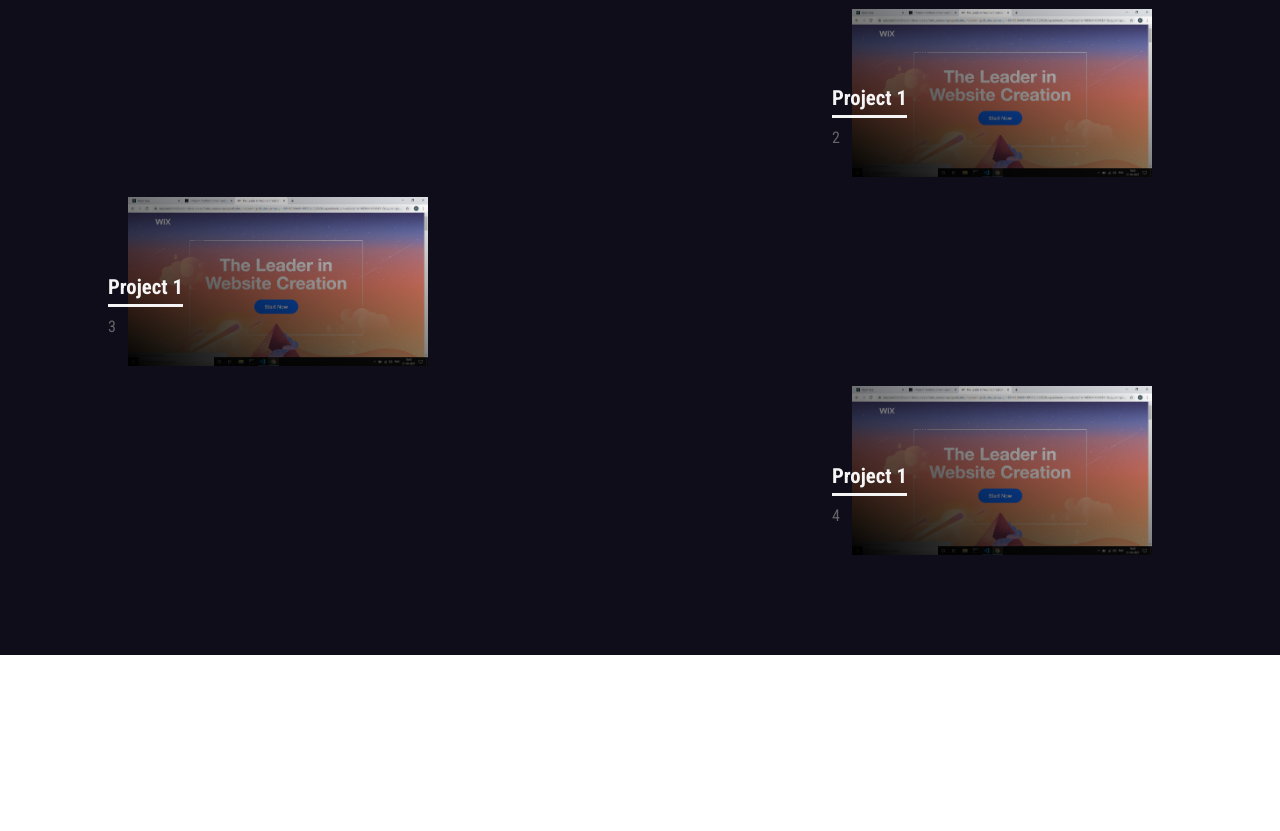
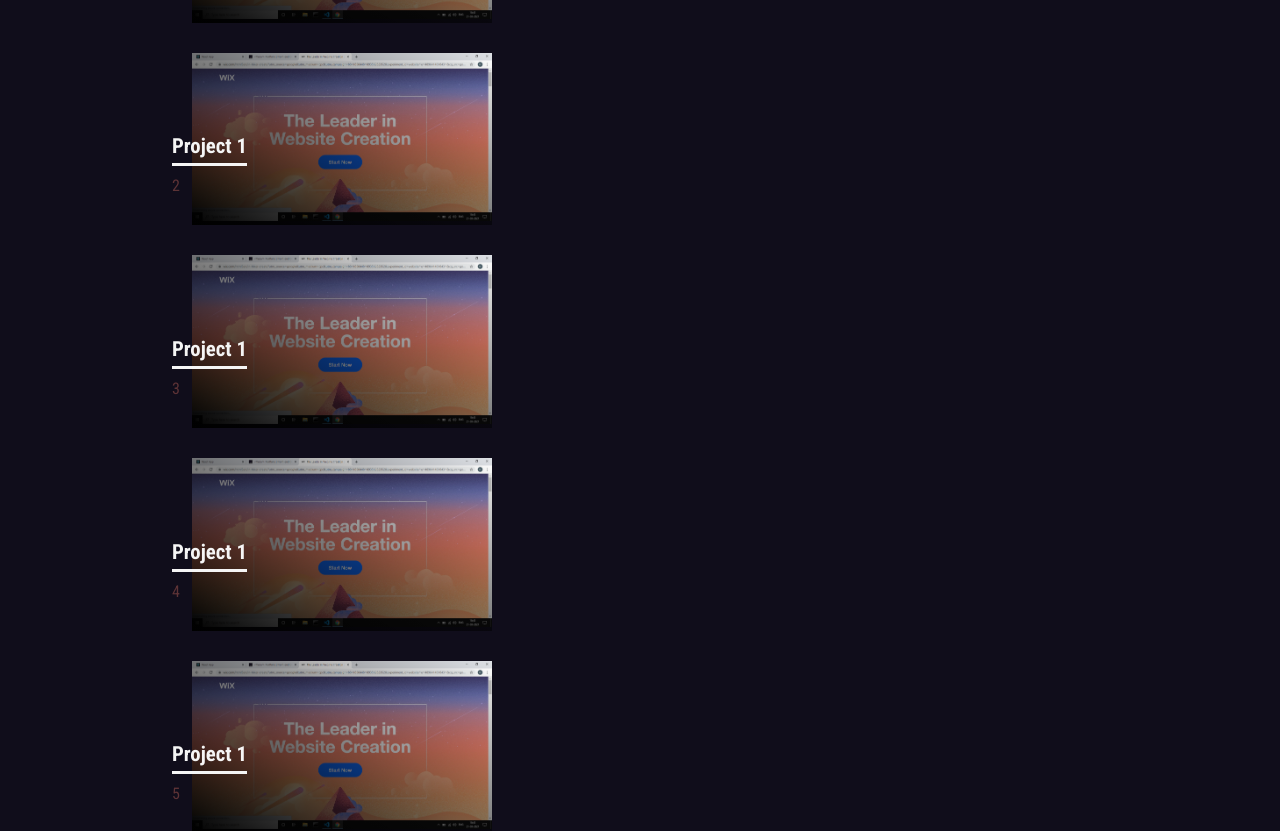
Before and after one commit to Dinesh485/my-portfolio-v2, a React (Create React App) app: page / in a window 1280 px wide. Shown: the part 1080-1911 px from the top of the page. Before the commit the page ends 1735 px from the top, so only its background shows below. Built offline with nearby package versions, Linux system fonts and the light colour scheme; a web font is replaced by a local one.

Commit message:
just playing around

```diff
--- a/src/components/Nav.js
+++ b/src/components/Nav.js
@@ -1,4 +1,5 @@
 import {Link} from 'react-router-dom'
+
 
 const Nav = ({position}) => {
 
@@ -18,10 +19,10 @@ const Nav = ({position}) => {
             <span>{'<'}</span><span>DG</span><span>{'/>'}</span>
           </Link>
         <ul className="nav-links">
-           <li><a href = '#start'>start</a></li>
-           <li><a href = '#work'>work</a></li>
-           <li><a href = '#about'>about</a></li>
-           <li><a href = '#contact'>contact</a></li>
+           <li><Link to = '#start'>start</Link></li>
+           <li><Link to = '#work'>work</Link></li>
+           <li><Link to = '#about'>about</Link></li>
+           <li><Link to = '#contact'>contact</Link></li>
         </ul>
         <div className="menu-btn" onClick  = {handleClick}>
             <div></div>
--- a/src/components/Work.js
+++ b/src/components/Work.js
@@ -4,6 +4,26 @@ import projectImage from '../images/projectImages/Screenshot.png'
 const Work = () => {
 
     let projects = [
+        {
+            name: 'project 1',
+            image: projectImage,
+            url : 'https://www.wix.com'
+        },
+        {
+            name: 'project 1',
+            image: projectImage,
+            url : 'https://www.wix.com'
+        },
+        {
+            name: 'project 1',
+            image: projectImage,
+            url : 'https://www.wix.com'
+        },
+        {
+            name: 'project 1',
+            image: projectImage,
+            url : 'https://www.wix.com'
+        },
         {
             name: 'project 1',
             image: projectImage,
--- a/src/sass-partials/_work.scss
+++ b/src/sass-partials/_work.scss
@@ -12,23 +12,25 @@
 
 
     .wrapper{
-      width: 80%;
-     display: grid;
-     grid-gap: 20px;
+      width: 70%;
+
+
 
      color: whitesmoke;
       margin: 0 auto;
-      align-items: center;
-      justify-items: center;
 
        .project{
+
          color: whitesmoke;
          position: relative;
-        max-width: 300px;
+         width: 100%;
+         max-width: 300px;
+         margin: 30px 0;
+         display: block;
          img{
            width: 100%;
 
-           display:block;
+
            z-index: 1;
          }
         .name{
@@ -50,7 +52,7 @@
           .index{
             font-size: 1rem;
             font-weight: lighter;
-            color: rgba(128, 128, 128, 0.767);
+            color: rgba(117, 62, 62, 0.767);
             display: block;
 
           }
@@ -68,11 +70,7 @@
          left: 0;
 
        }
-       .project:nth-child(even){
-         justify-self: end;
-       }
-       .project:nth-child(odd){
-        justify-self: start;
-      }
+
+
     }
   }
```
